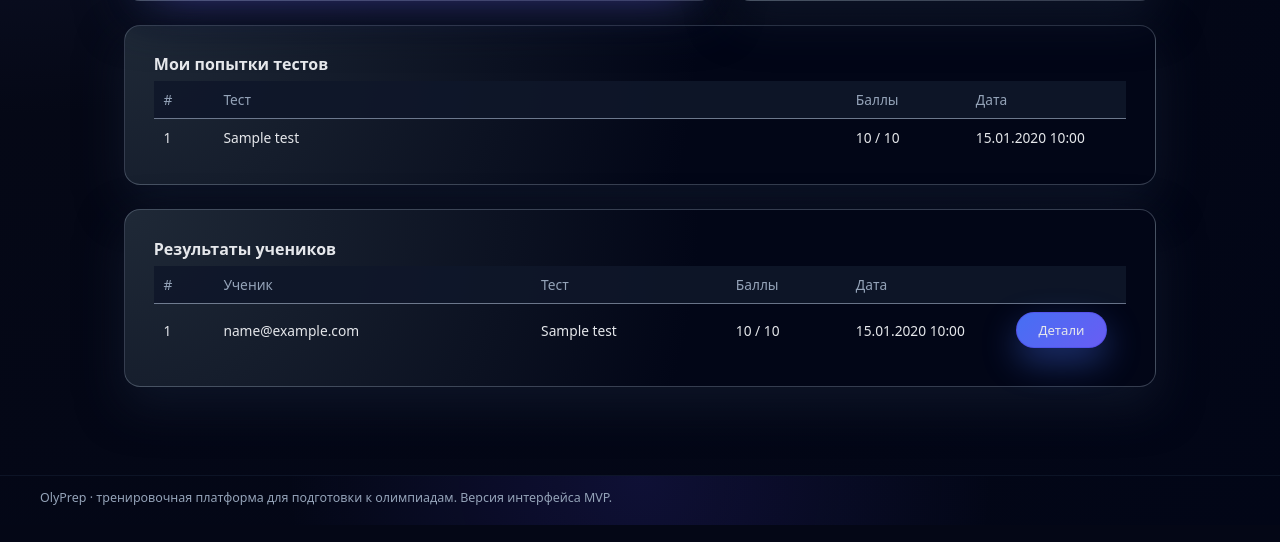
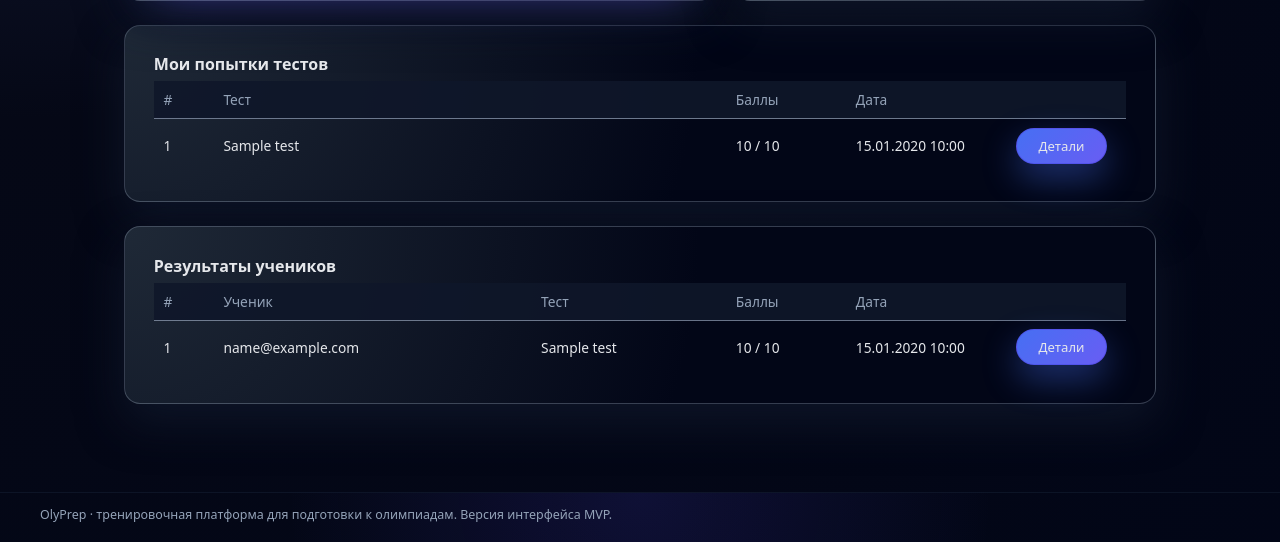
Before and after one commit to swqt2070-svg/olyprep, a FastAPI app: template app/templates/account.html in a window 1280 px wide. Shown: the part 675-1217 px from the top of the page. Run offline with FastAPI, Linux system fonts and the light colour scheme; the template is opened without the code that fills it: most values are stand-ins (such as "Sample title", 1, 10 or a date in 2020).

Commit message:
Allow students to open submission details from account

```diff
--- a/app/templates/account.html
+++ b/app/templates/account.html
@@ -100,6 +100,7 @@
                     <th>Тест</th>
                     <th style="width:120px;">Баллы</th>
                     <th style="width:160px;">Дата</th>
+                    <th style="width:120px;"></th>
                 </tr>
             </thead>
             <tbody>
@@ -109,6 +110,7 @@
                         <td>{{ r.test.title }}</td>
                         <td>{{ r.submission.score }} / {{ r.max_points }}</td>
                         <td>{% if r.submission.started_at %}{{ r.submission.started_at.strftime("%d.%m.%Y %H:%M") }}{% else %}—{% endif %}</td>
+                        <td><a class="btn btn-sm" href="/ui/submissions/{{ r.submission.id }}">Детали</a></td>
                     </tr>
                 {% endfor %}
             </tbody>
```
